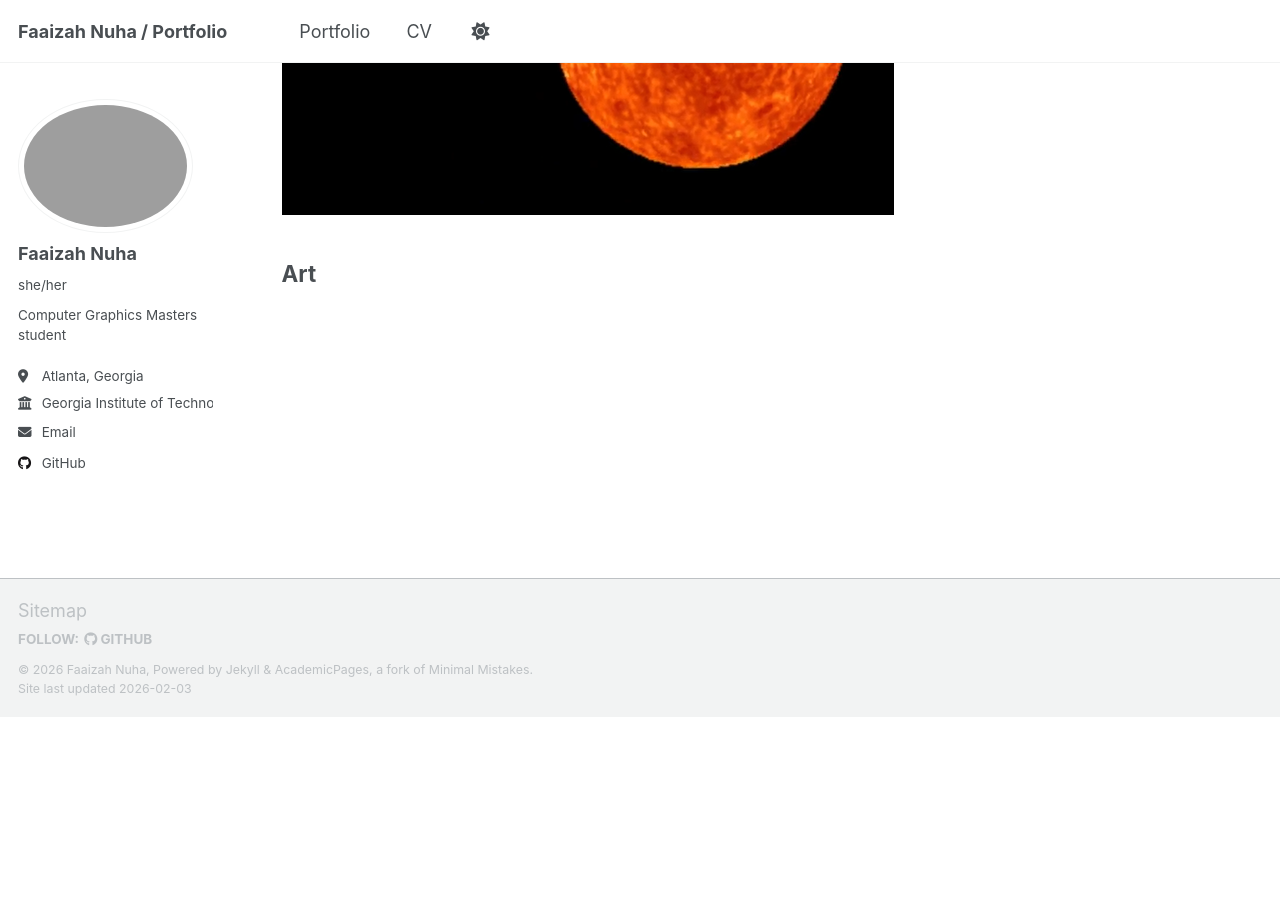
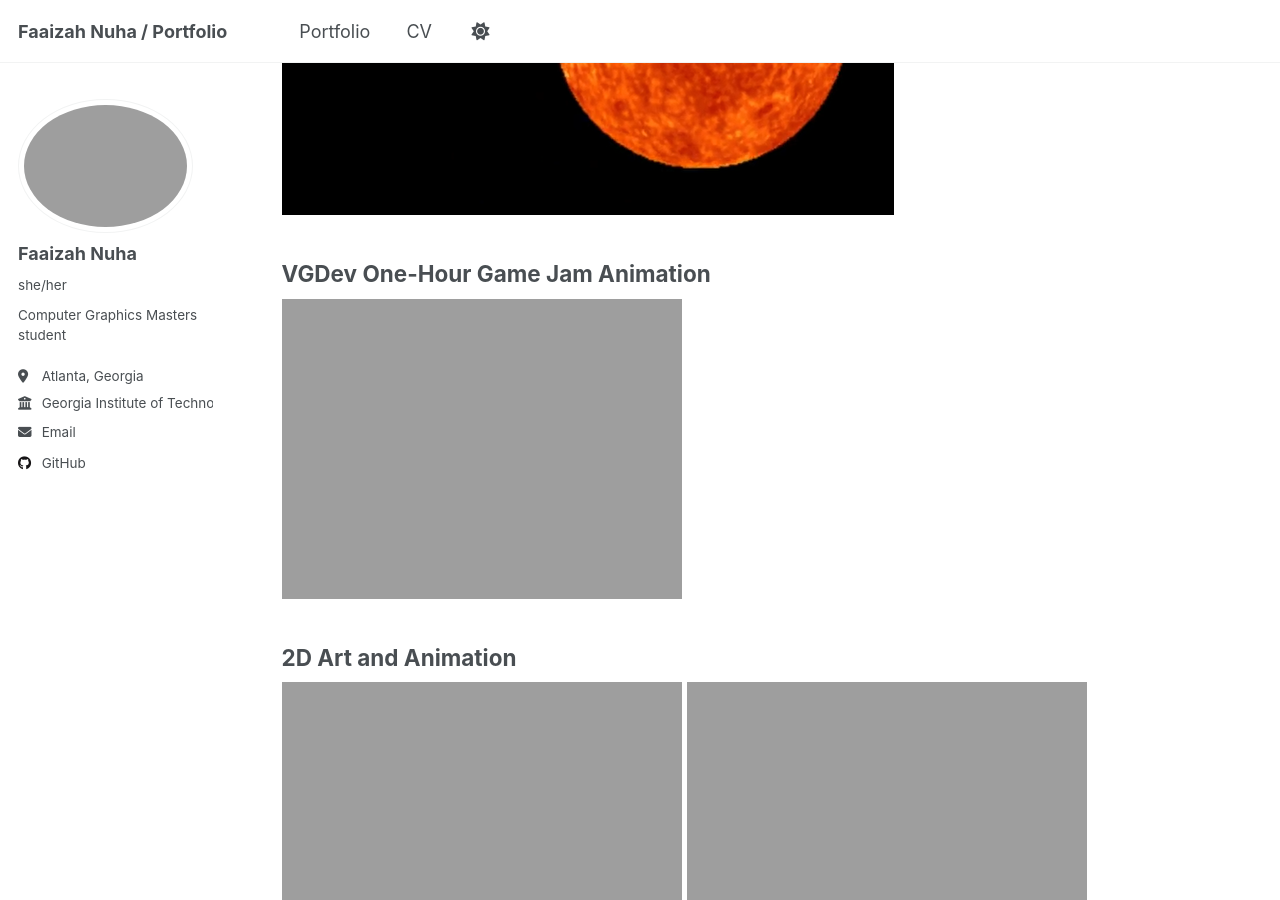
Before and after one commit to fnuha/fnuha.github.io, a Jekyll site: the page built from _pages/portfolio.html, in a window 1280 px wide and 900 px high, scrolled down 2096 px. Built offline with Jekyll 4.4.1, drawn with Linux system fonts in a browser that asks for light colours; a script that is not in the unit is left out; before the commit the page ends 2812 px from its top, so only the background shows below that.

Commit message:
updated images in portfolio

```diff
--- a/_pages/portfolio.html
+++ b/_pages/portfolio.html
@@ -12,6 +12,10 @@ author_profile: true
   {% include archive-single.html %}
 {% endfor %}
 
-<h2>Art</h2>
+<h2>VGDev One-Hour Game Jam Animation</h2>
+<img src="https://fnuha.github.io/images/one_hour_game_jam.gif"></img>
 
-<img></img>
+<h2>2D Art and Animation</h2>
+<img src="https://fnuha.github.io/images/portfolio-digital_illustration_work.png"></img>
+<img src="https://fnuha.github.io/images/2D_run_cycle.png"></img>
+<img src="https://fnuha.github.io/images/jumping.png"></img>
```
Also changed, not shown: 1 other file.
